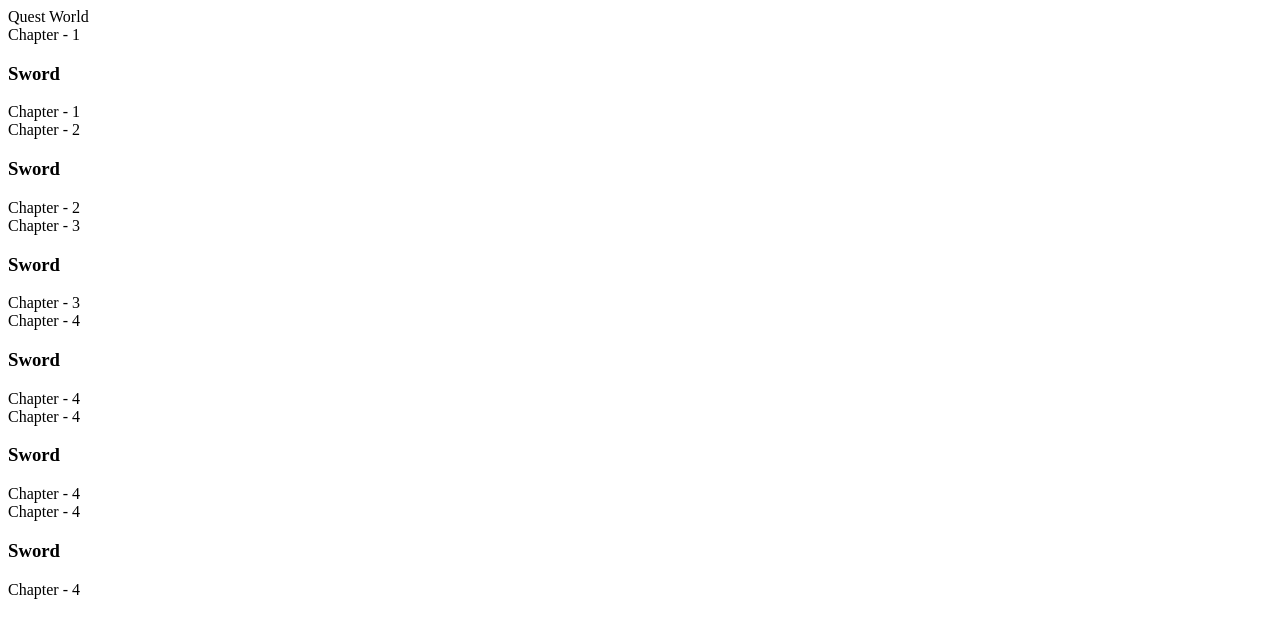
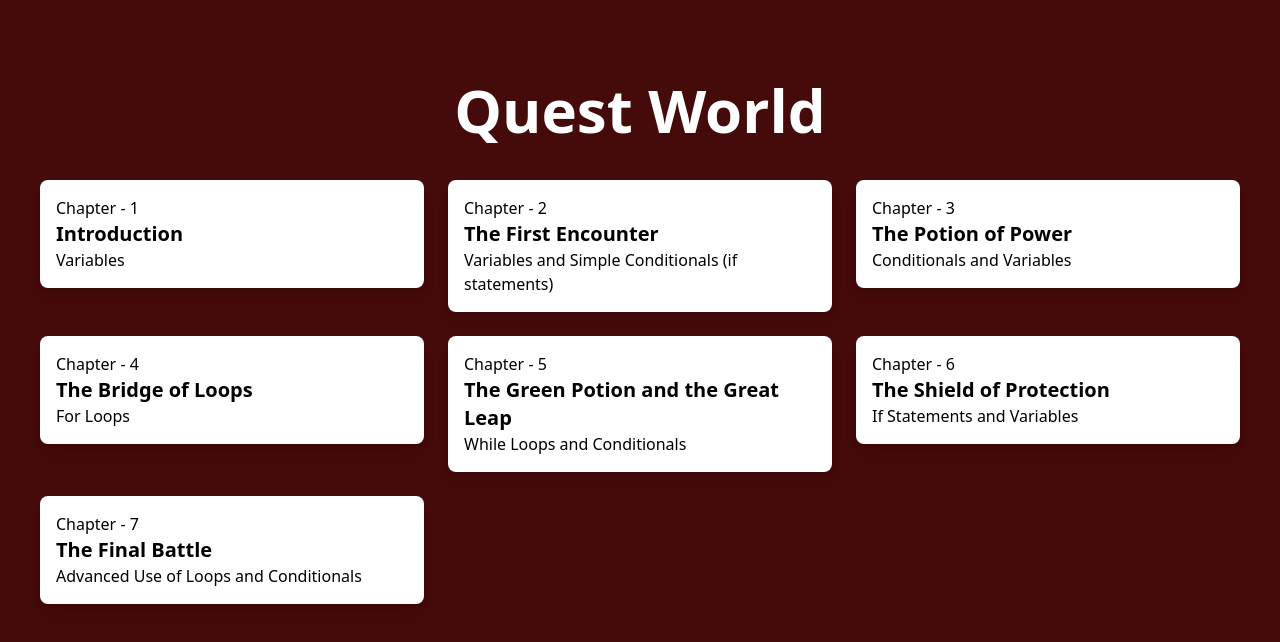
Before and after one commit to kevinsus/questworld, a Next.js app: page / in a window 1280 px wide. Shown: the top 642 px of the page. Built offline with nearby package versions, Linux system fonts and the light colour scheme.

Commit message:
Change the Main page and create the chapters page

```diff
--- /dev/null
+++ b/app/chapter/[chapter]/page.jsx
@@ -0,0 +1,163 @@
+'use client'; // Ensure this is a Client Component
+
+import React, { useState } from 'react';
+import { useParams, useRouter } from 'next/navigation';
+import Link from 'next/link';
+import AceEditor from 'react-ace';
+
+// Import Ace editor modes and themes
+import 'ace-builds/src-noconflict/mode-python';
+import 'ace-builds/src-noconflict/theme-github';
+
+const ChapterPage = () => {
+  const params = useParams();
+  const router = useRouter();
+  const { chapter } = params;
+
+  const [showSettings, setShowSettings] = useState(false);
+  const [showHint, setShowHint] = useState(false);
+  const [selectedChapter, setSelectedChapter] = useState(chapter);
+
+  const chapterDetails = {
+    1: { title: "Introduction", concept: "Variables", narrative: "You begin your journey...", objective: "Learn about variables", guidance: "Use the provided code to..." },
+    2: { title: "The First Encounter", concept: "Variables and Simple Conditionals", narrative: "Your first challenge...", objective: "Use if statements", guidance: "Check the conditions..." },
+    3: { title: "The Potion of Power", concept: "Conditionals and Variables", narrative: "You find a potion...", objective: "Combine variables and conditionals", guidance: "Experiment with the code..." },
+    4: { title: "The Bridge of Loops", concept: "For Loops", narrative: "You must cross a bridge...", objective: "Use for loops", guidance: "Loop through the items..." },
+    5: { title: "The Green Potion and the Great Leap", concept: "While Loops and Conditionals", narrative: "A green potion awaits...", objective: "Implement while loops", guidance: "Handle the loop conditions..." },
+    6: { title: "The Shield of Protection", concept: "If Statements and Variables", narrative: "A shield blocks your path...", objective: "Use if statements effectively", guidance: "Protect yourself from enemies..." },
+    7: { title: "The Final Battle", concept: "Advanced Use of Loops and Conditionals", narrative: "The final showdown...", objective: "Combine all concepts", guidance: "Prepare for the final test..." },
+  };
+
+  const handleChapterChange = (event) => {
+    const newChapter = event.target.value;
+    setSelectedChapter(newChapter);
+    router.push(`/chapter/${newChapter}`); // Navigate to the new chapter
+  };
+
+  const chapterInfo = chapterDetails[selectedChapter] || chapterDetails[1]; // Default to chapter 1 if not found
+
+  return (
+    <div className='min-h-screen p-10'>
+        <div className='flex flex-col md:flex-row'>
+            {/* Narrative Section */}
+            <div className='flex-1 p-4 bg-black rounded-lg shadow-lg'>
+                <h1 className='text-2xl font-bold text-white'>{chapterInfo.title}</h1>
+                <div className='mt-4'>
+                    <h2 className='text-xl font-semibold text-white'>Narrative</h2>
+                    <p className='text-white'>{chapterInfo.narrative}</p>
+                </div>
+                <div className='mt-4'>
+                    <h2 className='text-xl font-semibold text-white'>Objective</h2>
+                    <p className='text-white'>{chapterInfo.objective}</p>
+                </div>
+                <div className='mt-4'>
+                    <h2 className='text-xl font-semibold text-white'>Guidance</h2>
+                    <p className='text-white'>{chapterInfo.guidance}</p>
+                </div>
+            </div>
+
+            {/* Inventory and Dropdown Options */}
+            <div className='flex flex-col md:flex-row md:ml-4 space-y-4 md:space-y-0 md:space-x-4'>
+                {/* Inventory Section */}
+                <div className='bg-black p-4 rounded-lg shadow-lg flex-1'>
+                    <h2 className='text-xl font-semibold text-white'>Inventory</h2>
+                    <ul className='text-white'>
+                    <li>Sword (1)</li>
+                    <li>Red Potion (2)</li>
+                    <li>Green Potion (1)</li>
+                    <li>Shield (1)</li>
+                    </ul>
+                </div>
+
+                {/* Dropdown and Buttons */}
+                <div className='flex flex-col space-y-4'>
+                    <select
+                    value={selectedChapter}
+                    onChange={handleChapterChange}
+                    className='p-2 border text-black border-gray-300 rounded-lg'
+                    >
+                    {Object.keys(chapterDetails).map((chap) => (
+                        <option key={chap} value={chap}>
+                        Chapter {chap}
+                        </option>
+                    ))}
+                    </select>
+
+                    <button
+                    onClick={() => setShowSettings(!showSettings)}
+                    className='bg-blue-500 text-black p-2 rounded-lg'
+                    >
+                    Settings
+                    </button>
+
+                    <button
+                    onClick={() => setShowHint(!showHint)}
+                    className='bg-yellow-500 text-black p-2 rounded-lg'
+                    >
+                    Hint
+                    </button>
+                </div>
+            </div>
+        </div>
+
+        {/* Coding Input and Adventurer */}
+        <div className='mt-8 flex flex-col md:flex-row space-y-4 md:space-y-0 md:space-x-4'>
+            {/* Coding Input */}
+            <div className='flex-1 p-4 bg-black rounded-lg shadow-lg border border-gray-700'>
+                <h2 className='text-xl font-semibold text-white'>Python Coding Input</h2>
+                <AceEditor
+                    mode="python"
+                    theme="github"
+                    name="python_editor"
+                    editorProps={{ $blockScrolling: true }}
+                    className='w-full h-80'
+                    placeholder='Write your Python code here...'
+                />
+            </div>
+
+            {/* Adventurer */}
+            <div className='w-full md:w-2/3 flex-shrink-0 p-4 bg-black rounded-lg shadow-lg border border-gray-700 flex items-center justify-center'>
+                <div className='text-center'>
+                    <h2 className='text-xl font-semibold mb-2 text-white'>Adventurer</h2>
+                    <div className='w-48 h-48 bg-gray-300 rounded-full flex items-center justify-center text-black font-bold'>
+                    Adventurer
+                    </div>
+                </div>
+            </div>
+        </div>
+
+        {/* Settings Popup */}
+        {showSettings && (
+            <div className='fixed inset-0 bg-black bg-opacity-50 flex items-center justify-center'>
+                <div className='bg-black p-4 rounded-lg'>
+                    <h2 className='text-xl font-semibold'>Settings</h2>
+                    <button onClick={() => setShowSettings(false)} className='mt-4 bg-blue-500 text-white p-2 rounded-lg'>
+                    Close
+                    </button>
+                </div>
+            </div>
+        )}
+
+        {/* Hint Popup */}
+        {showHint && (
+            <div className='fixed inset-0 bg-black bg-opacity-50 flex items-center justify-center'>
+                <div className='bg-black p-4 rounded-lg'>
+                    <h2 className='text-xl font-semibold'>Hint</h2>
+                    <button onClick={() => setShowHint(false)} className='mt-4 bg-blue-500 text-white p-2 rounded-lg'>
+                    Close
+                    </button>
+                </div>
+            </div>
+        )}
+
+        {/* Back to Home Button */}
+        <div className='fixed bottom-4 right-4'>
+            <Link href="/" className='bg-green-500 text-white p-2 rounded-lg'>
+            Back to Home
+            </Link>
+        </div>
+    </div>
+  );
+};
+
+export default ChapterPage;
--- a/app/globals.css
+++ b/app/globals.css
@@ -2,10 +2,10 @@
 @tailwind components;
 @tailwind utilities;
 
-.card {
-  @apply bg-white p-10 rounded rounded-xl w-full
+body {
+  @apply bg-red-950 text-white;
 }
 
-.card-containers {
-  @apply grid grid-cols-2 gap-10 w-full
+.card {
+  @apply bg-white text-black p-4 rounded-lg shadow-lg transition transform hover:scale-105;
 }
--- a/app/layout.js
+++ /dev/null
@@ -1,12 +0,0 @@
-export const metadata = {
-  title: 'Next.js',
-  description: 'Generated by Next.js',
-}
-
-export default function RootLayout({ children }) {
-  return (
-    <html lang="en">
-      <body>{children}</body>
-    </html>
-  )
-}
--- a/app/page.jsx
+++ b/app/page.jsx
@@ -1,45 +1,35 @@
-import React from 'react'
+import React from 'react';
+import Link from 'next/link';
 
 const Home = () => {
+  const chapters = [
+    { number: 1, title: "Introduction", concept: "Variables" },
+    { number: 2, title: "The First Encounter", concept: "Variables and Simple Conditionals (if statements)" },
+    { number: 3, title: "The Potion of Power", concept: "Conditionals and Variables" },
+    { number: 4, title: "The Bridge of Loops", concept: "For Loops" },
+    { number: 5, title: "The Green Potion and the Great Leap", concept: "While Loops and Conditionals" },
+    { number: 6, title: "The Shield of Protection", concept: "If Statements and Variables" },
+    { number: 7, title: "The Final Battle", concept: "Advanced Use of Loops and Conditionals" },
+  ];
+
   return (
-    <div className='min-h-screen bg-red-950 flex flex-col items-center space-y-10 px-10'>
+    <div className='min-h-screen bg-red-950 flex flex-col items-center space-y-10 px-10 p-10'>
       <div className='text-6xl font-bold mt-10 text-white'>
         Quest World
       </div>
-      <div className='card-containers'>
-        <div className='card'>
-          <span>Chapter - 1</span>
-          <h3>Sword</h3>
-          <span>Chapter - 1</span>
-        </div>
-        <div className='card'>
-          <span>Chapter - 2</span>
-          <h3>Sword</h3>
-          <span>Chapter - 2</span>
-        </div>
-        <div className='card'>
-          <span>Chapter - 3</span>
-          <h3>Sword</h3>
-          <span>Chapter - 3</span>
-        </div>
-        <div className='card'>
-          <span>Chapter - 4</span>
-          <h3>Sword</h3>
-          <span>Chapter - 4</span>
-        </div>
-        <div className='card'>
-          <span>Chapter - 4</span>
-          <h3>Sword</h3>
-          <span>Chapter - 4</span>
-        </div>
-        <div className='card'>
-          <span>Chapter - 4</span>
-          <h3>Sword</h3>
-          <span>Chapter - 4</span>
-        </div>
+      <div className='grid grid-cols-1 md:grid-cols-2 lg:grid-cols-3 gap-6'>
+        {chapters.map((chapter) => (
+          <Link href={`/chapter/${chapter.number}`} key={chapter.number}>
+            <div className='card bg-white p-6 rounded-lg shadow-lg cursor-pointer'>
+              <span>Chapter - {chapter.number}</span>
+              <h3 className='font-bold text-xl'>{chapter.title}</h3>
+              <span>{chapter.concept}</span>
+            </div>
+          </Link>
+        ))}
       </div>
     </div>
-  )
+  );
 }
 
-export default Home
+export default Home;
```
Also changed, not shown: package.json (+9 -5 lines), 1 other file (tests, documents, lock files or other folders).
